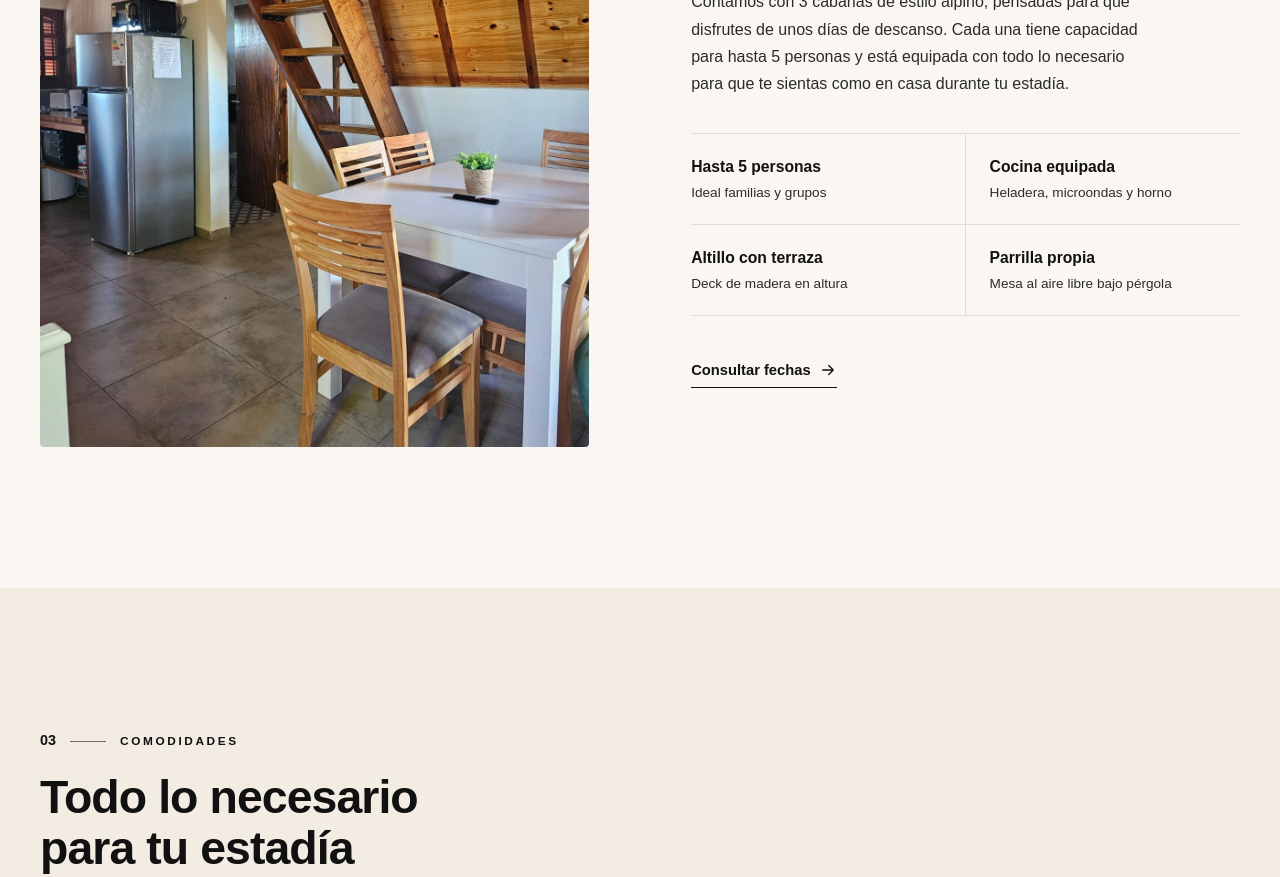
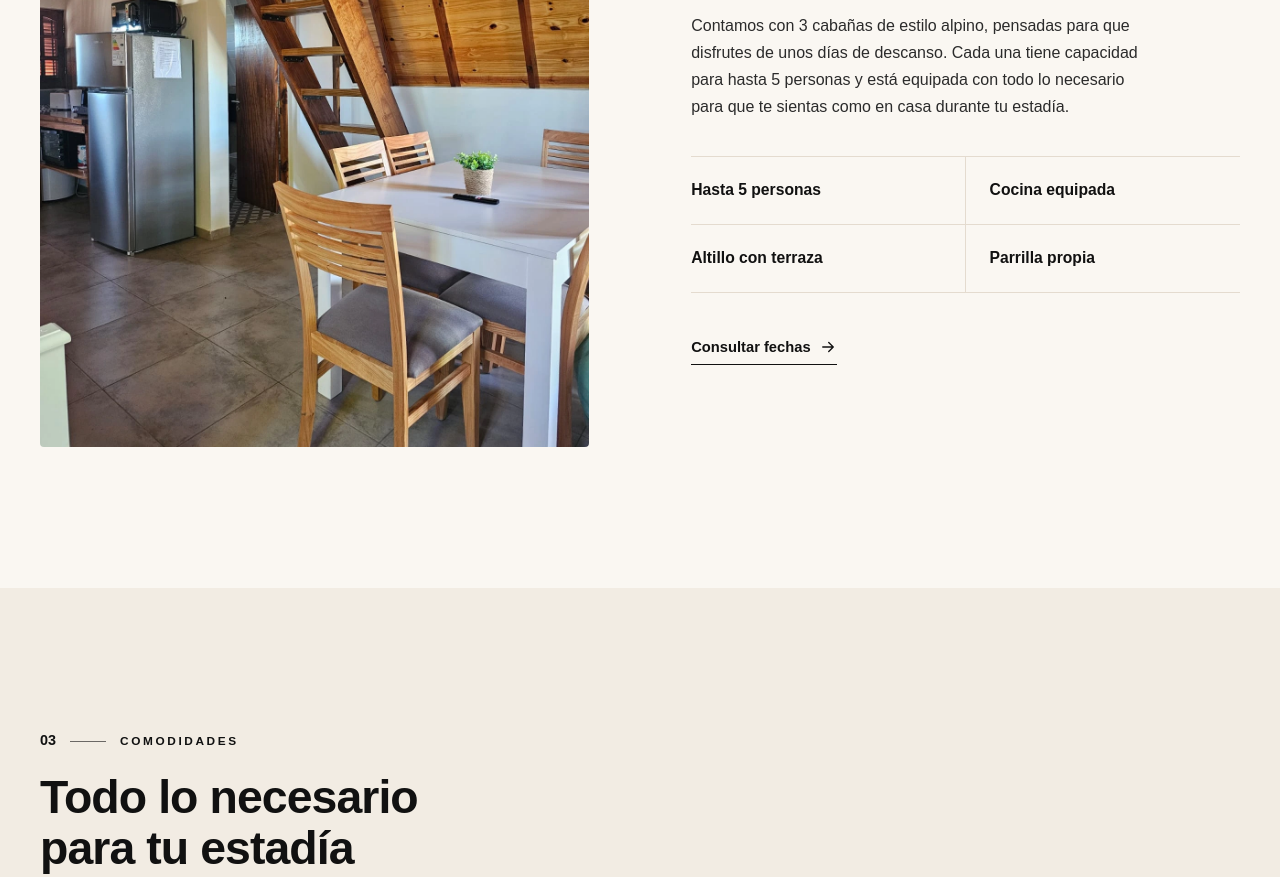
Before and after one commit to JustoBellingi/caba-alasjuanas, a plain HTML site: page index.html in a window 1280 px wide. Shown: the part 1180-2057 px from the top of the page. Drawn offline with Linux system fonts and the light colour scheme.

Commit message:
Saca las descripciones de las características de las cabañas
Co-Authored-By: Claude Opus 5.5 <noreply@anthropic.com>

```diff
--- a/index.html
+++ b/index.html
@@ -87,10 +87,10 @@
         <h2>Como en casa,<br><em>a pasos del mar</em></h2>
         <p>Contamos con 3 cabañas de estilo alpino, pensadas para que disfrutes de unos días de descanso. Cada una tiene capacidad para hasta 5 personas y está equipada con todo lo necesario para que te sientas como en casa durante tu estadía.</p>
         <ul class="features">
-          <li><strong>Hasta 5 personas</strong><span>Ideal familias y grupos</span></li>
-          <li><strong>Cocina equipada</strong><span>Heladera, microondas y horno</span></li>
-          <li><strong>Altillo con terraza</strong><span>Deck de madera en altura</span></li>
-          <li><strong>Parrilla propia</strong><span>Mesa al aire libre bajo pérgola</span></li>
+          <li><strong>Hasta 5 personas</strong></li>
+          <li><strong>Cocina equipada</strong></li>
+          <li><strong>Altillo con terraza</strong></li>
+          <li><strong>Parrilla propia</strong></li>
         </ul>
         <a href="https://wa.me/5492235537354?text=Buenas!%20Quer%C3%ADa%20saber%20si%20hay%20disponibilidad%20en%20Caba%C3%B1as%20Las%20Juanas." target="_blank" rel="noopener" class="link-arrow js-wa">Consultar fechas <svg viewBox="0 0 24 24" aria-hidden="true"><path d="M5 12h14M13 6l6 6-6 6"/></svg></a>
       </div>
```
